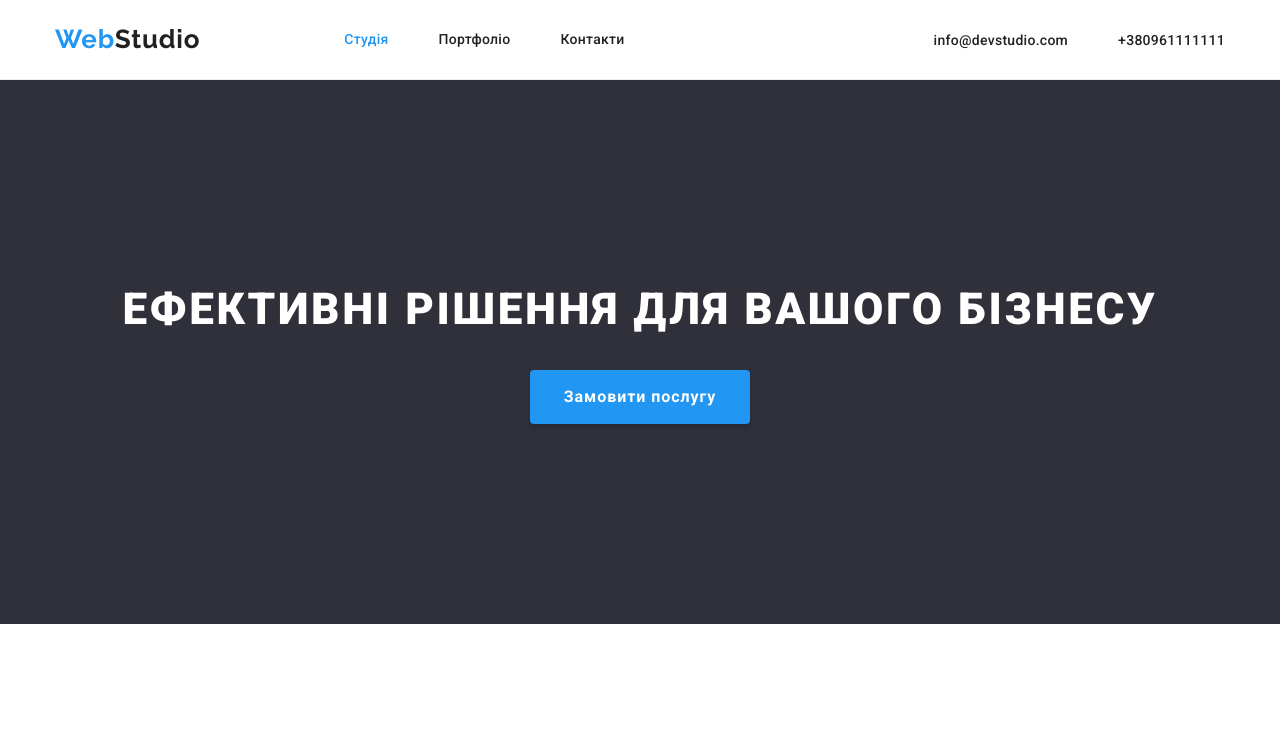
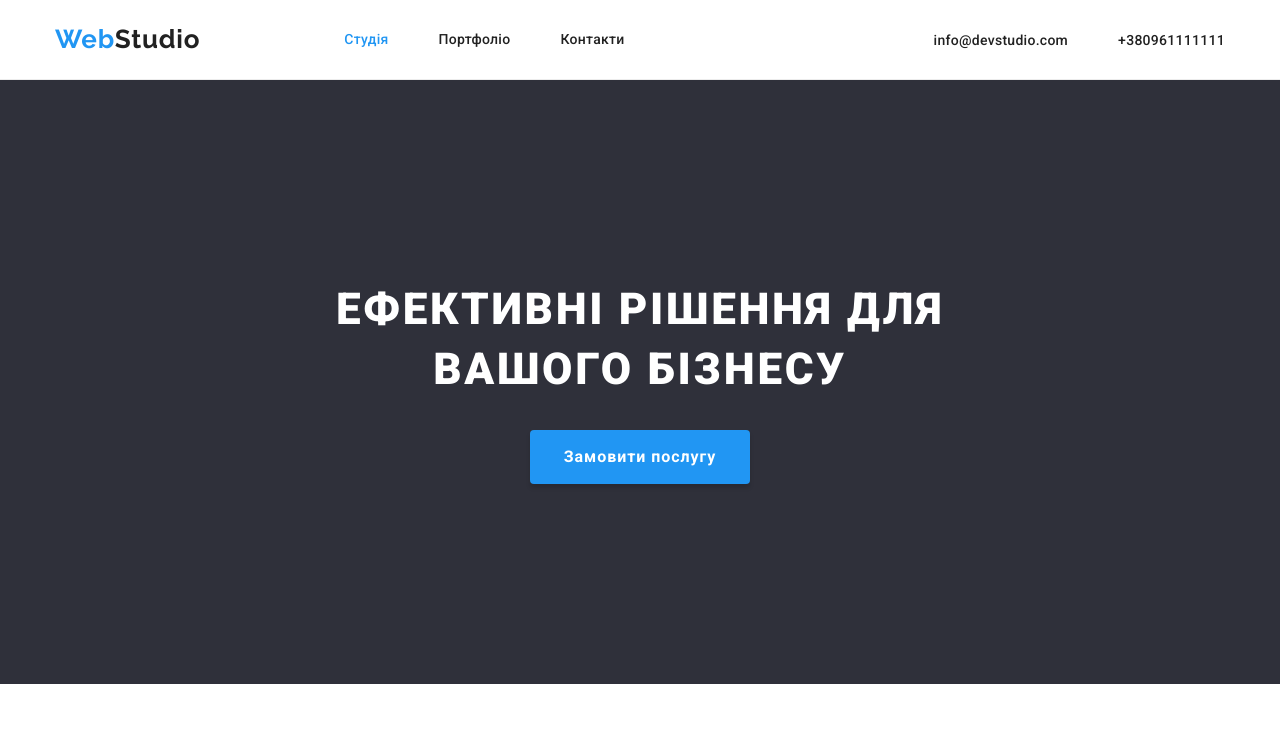
Before and after one commit to hikee1987/goit-markup-hw-03, a plain HTML site: page index.html in a window 1280 px wide. Shown: the top 739 px of the page. Drawn offline with Linux system fonts and the light colour scheme.

Commit message:
добавил в css элемент

```diff
--- a/css/style.css
+++ b/css/style.css
@@ -241,6 +241,9 @@ img {
   padding-bottom: 200px;
 }
 
+.hero-container {
+  width: 700px;
+}
 .hero-title {
   font-weight: 900;
   font-size: 44px;
@@ -249,6 +252,7 @@ img {
   text-transform: uppercase;
   color: var(--secondary-bgd-color);
   margin-bottom: 30px;
+
 
 }
 
```
Also changed, not shown: index.html (+0 -1 lines).
